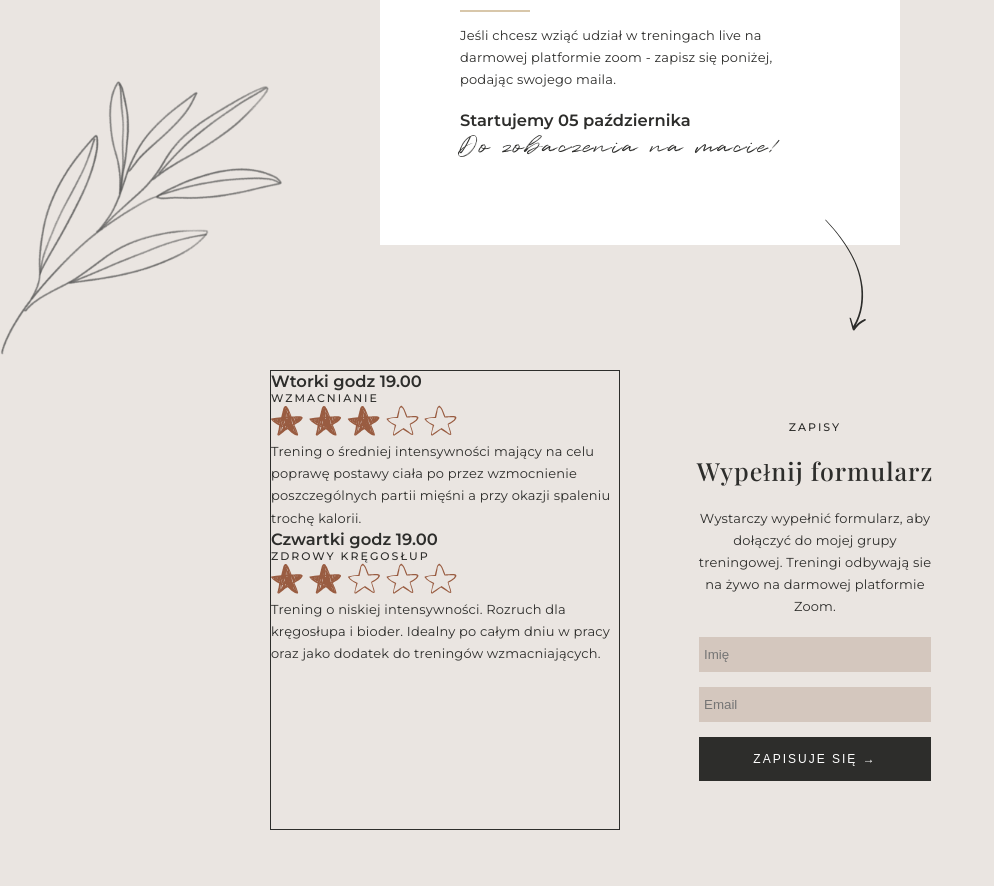
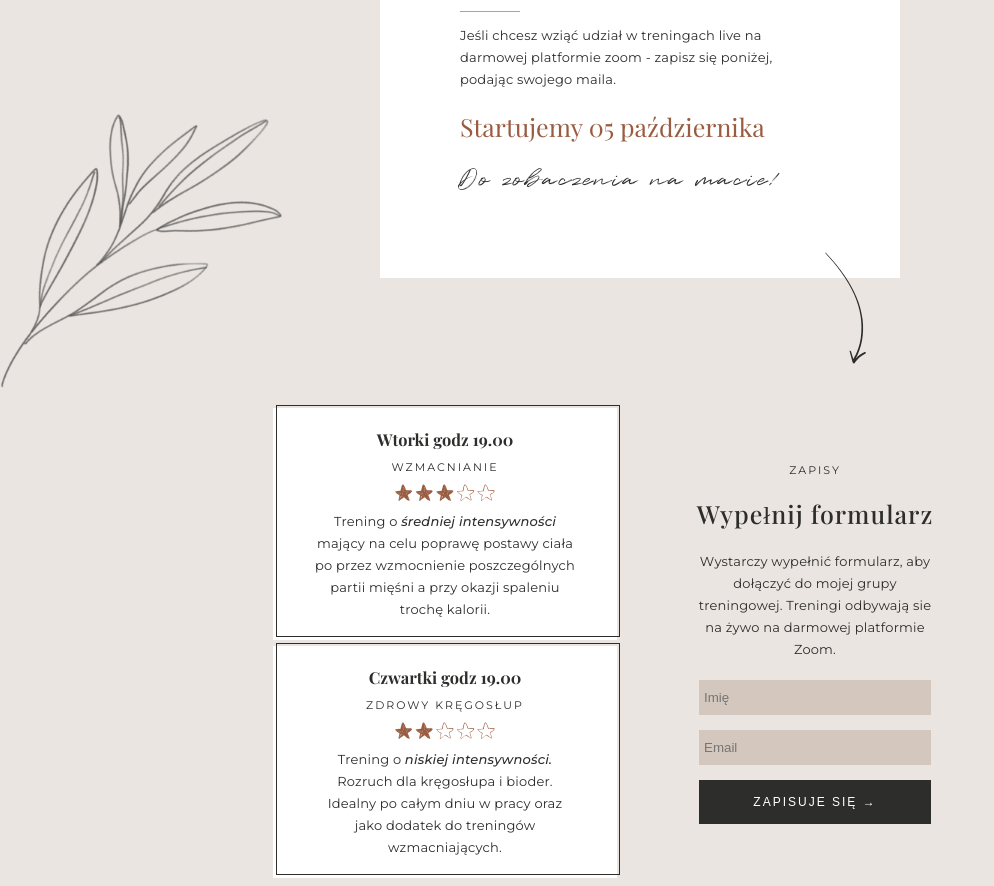
Before and after one commit to paulaami/onepage, a plain HTML site: page index.html in a window 1280 px wide. Shown: the part 618-1504 px from the top of the page, without its empty margins (0-994 px from the left). Drawn offline with nearby package versions, Linux system fonts and the light colour scheme; files whose address does not match are found by name.

Commit message:
Update style.css

```diff
--- a/css/style.css
+++ b/css/style.css
@@ -27,6 +27,12 @@ body {
 a {
   text-decoration: none;
   color: #2d2d2b;
+  -webkit-transition: color .3s;
+  transition: color .3s;
+}
+
+a:hover {
+  color: #995C41;
 }
 
 h2 {
@@ -38,7 +44,7 @@ h2 {
 
 .small-uppercase-style {
   font-size: 1.1rem;
-  font-weight: 500;
+  font-weight: 400;
   letter-spacing: 0.2rem;
   text-transform: uppercase;
 }
@@ -132,9 +138,9 @@ ul {
   content: "";
   left: 0;
   bottom: -15px;
-  height: 1.7px;
-  width: 70px;
-  background-color: #d8c7aa;
+  height: 1px;
+  width: 60px;
+  background-color: #c59a88;
 }
 
 .main__section-box p:nth-of-type(2) {
@@ -147,6 +153,14 @@ ul {
   font-size: 2.4rem;
   letter-spacing: 0.2rem;
   font-family: "Quentin";
+}
+
+.main__section-box-start {
+  margin-bottom: 20px;
+  font-family: 'Playfair Display', serif;
+  font-weight: 300;
+  font-size: 2.5rem;
+  color: #995C41;
 }
 
 .main__section-box svg {
@@ -192,20 +206,60 @@ ul {
 }
 
 .form__section-container-photobox {
+  display: -webkit-box;
+  display: -ms-flexbox;
+  display: flex;
+  -webkit-box-orient: vertical;
+  -webkit-box-direction: normal;
+      -ms-flex-direction: column;
+          flex-direction: column;
+  -webkit-box-align: center;
+      -ms-flex-align: center;
+          align-items: center;
+  -webkit-box-pack: justify;
+      -ms-flex-pack: justify;
+          justify-content: space-between;
   position: relative;
+  padding: 5px 3px;
   width: 260px;
   height: 260px;
   overflow: hidden;
+}
+
+.form__section-container .calendar {
+  position: relative;
+  background-color: #fff;
+  padding: 20px 40px;
+  text-align: center;
+}
+
+.form__section-container .calendar::after {
+  position: absolute;
+  content: '';
+  top: -3px;
+  left: 3px;
+  bottom: 3px;
+  right: -3px;
   border: 1px solid #2d2d2b;
 }
 
-.form__section-container-photobox-img {
-  position: relative;
-  top: -50px;
-  width: 100%;
-  height: auto;
-  -o-object-fit: fill;
-     object-fit: fill;
+.form__section-container .calendar h3 {
+  font-family: 'Playfair Display', serif;
+  margin-bottom: 10px;
+}
+
+.form__section-container .calendar .small-uppercase-style {
+  margin-bottom: 10px;
+}
+
+.form__section-container .calendar img {
+  width: 100px;
+  margin-bottom: 5px;
+}
+
+.form__section-container .calendar span {
+  font-weight: 500;
+  font-style: italic;
 }
 
 .form__section-container-signup {
@@ -743,7 +797,7 @@ ul {
   }
   .form__section-container-photobox {
     width: 350px;
-    height: 460px;
+    height: 480px;
   }
   .form__section-container-signup {
     position: relative;
```
